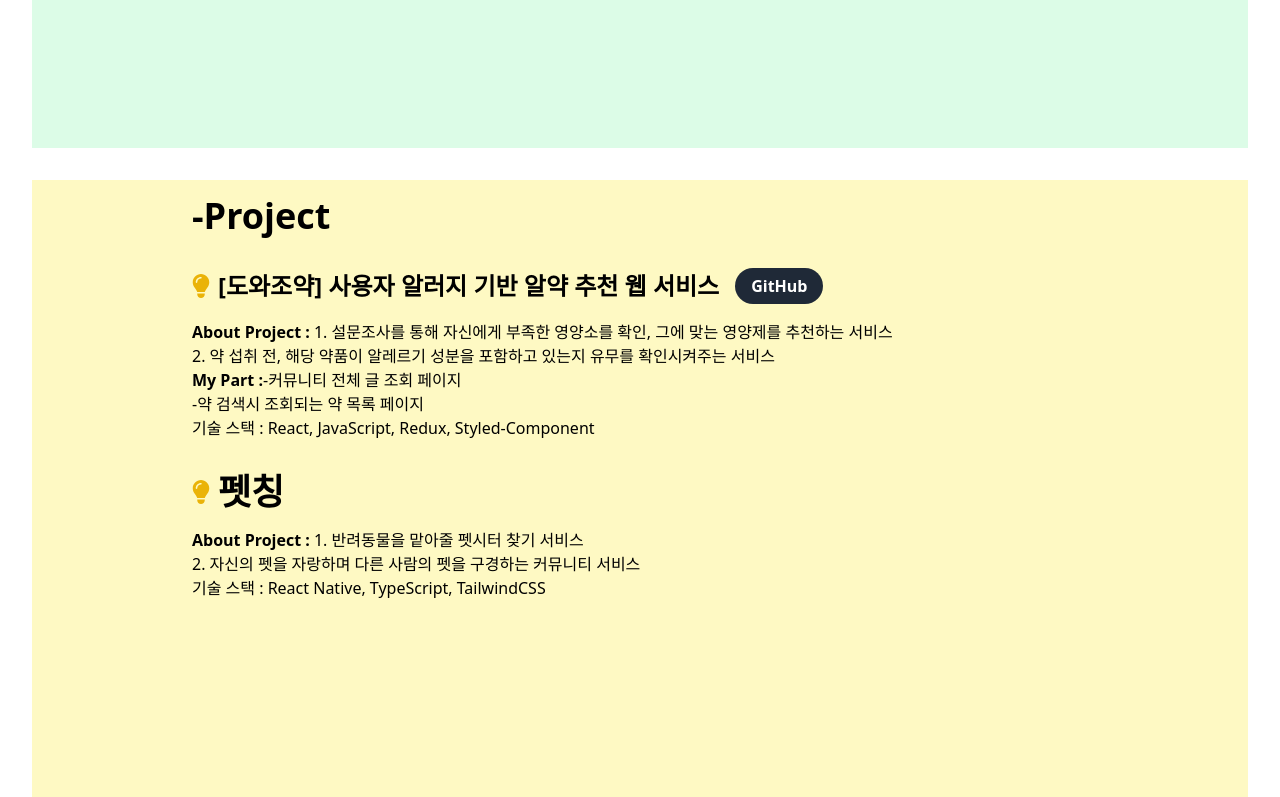
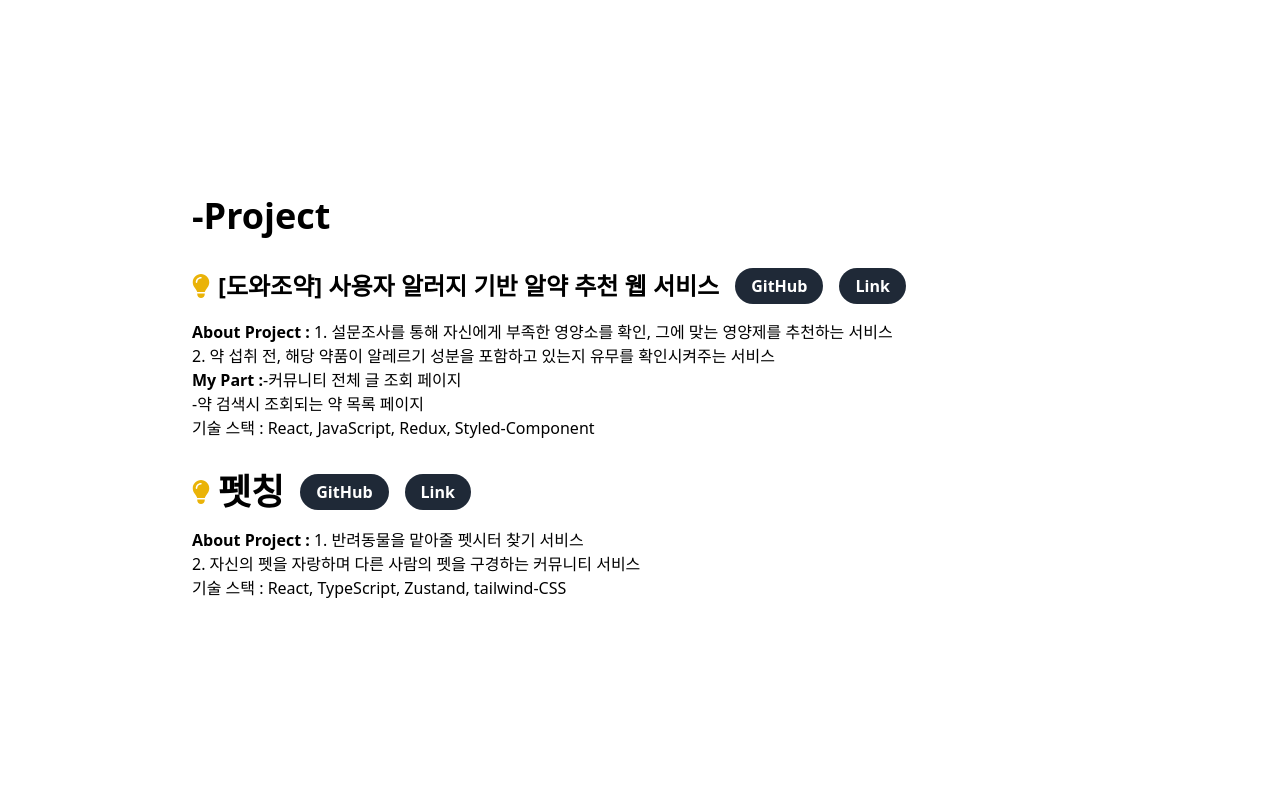
Before and after one commit to ggggggggithub/my-portfolio, a Next.js app: page / in a window 1280 px wide. Shown: the part 1516-2313 px from the top of the page. Built offline with nearby package versions, Linux system fonts and the light colour scheme.

Commit message:
write project

```diff
--- a/src/app/Components/info.tsx
+++ b/src/app/Components/info.tsx
@@ -24,9 +24,6 @@ export default function Info() {
               </p>
               <p className="mb-2 text-lg">
                 <strong>Phone:</strong> +82-10-4908-1280
-              </p>
-              <p className="mb-2 text-lg">
-                <strong>address:</strong> 경기도 부천시
               </p>
               <p className="mb-2 text-lg">
                 <strong>github:</strong>{" "}
--- a/src/app/Components/project.tsx
+++ b/src/app/Components/project.tsx
@@ -17,13 +17,22 @@ export default function Project() {
           />
           [도와조약] 사용자 알러지 기반 알약 추천 웹 서비스
           <a
-            href="https://github.com"
+            href="https://github.com/codestates-seb/seb43_main_009"
             target="_blank"
             rel="noopener noreferrer"
             className="ml-4 bg-gray-800 text-white rounded-full px-4 py-2 text-sm hover:bg-gray-700 transition"
-            style={{ fontSize: "1rem" }} // 버튼 글꼴 크기 조정
+            style={{ fontSize: "1rem" }}
           >
             GitHub
+          </a>
+          <a
+            href="https://dowajoyak.store/"
+            target="_blank"
+            rel="noopener noreferrer"
+            className="ml-4 bg-gray-800 text-white rounded-full px-4 py-2 text-sm hover:bg-gray-700 transition"
+            style={{ fontSize: "1rem" }}
+          >
+            Link
           </a>
         </h1>
         <p>
@@ -47,6 +56,24 @@ export default function Project() {
             style={{ fontSize: "1.5rem" }}
           />
           펫칭
+          <a
+            href="https://github.com/Petching/Petching"
+            target="_blank"
+            rel="noopener noreferrer"
+            className="ml-4 bg-gray-800 text-white rounded-full px-4 py-2 text-sm hover:bg-gray-700 transition"
+            style={{ fontSize: "1rem" }}
+          >
+            GitHub
+          </a>
+          <a
+            href="https://petching.net/"
+            target="_blank"
+            rel="noopener noreferrer"
+            className="ml-4 bg-gray-800 text-white rounded-full px-4 py-2 text-sm hover:bg-gray-700 transition"
+            style={{ fontSize: "1rem" }}
+          >
+            Link
+          </a>
         </h1>
         <p>
           <strong>About Project :</strong> 1. 반려동물을 맡아줄 펫시터 찾기
@@ -54,7 +81,7 @@ export default function Project() {
           <br />
           2. 자신의 펫을 자랑하며 다른 사람의 펫을 구경하는 커뮤니티 서비스
         </p>
-        <p>기술 스택 : React Native, TypeScript, TailwindCSS</p>
+        <p>기술 스택 : React, TypeScript, Zustand, tailwind-CSS</p>
       </div>
     </section>
   );
--- a/src/app/page.tsx
+++ b/src/app/page.tsx
@@ -38,8 +38,8 @@ export default function Home() {
   }, [currentText, isDeleting, loopNum, typingSpeed, study]);
 
   return (
-    <div className="px-8">
-      <section className="min-h-screen flex flex-col justify-center items-center bg-blue-100 dark:bg-gray-800 text-black dark:text-white">
+    <div className="px-8 bg-white dark:bg-gray-800">
+      <section className="min-h-screen flex flex-col justify-center items-center text-black dark:text-white">
         <div className="flex flex-col items-center justify-center min-h-screen py-2 space-y-2 leading-none">
           <h1 className="text-4xl md:text-6xl mb-1 text-center slide-in-down-fixed tracking-wider">
             Hello! I am
@@ -57,16 +57,10 @@ export default function Home() {
           </div>
         </div>
       </section>
-      <section
-        id="info"
-        className="min-h-screen bg-green-100 dark:bg-gray-700 text-black dark:text-white"
-      >
+      <section id="info" className="min-h-screen text-black dark:text-white">
         <Info />
       </section>
-      <section
-        id="project"
-        className="min-h-screen bg-yellow-100 dark:bg-gray-600 text-black dark:text-white"
-      >
+      <section id="project" className="min-h-screen text-black dark:text-white">
         <Project />
       </section>
     </div>
```
